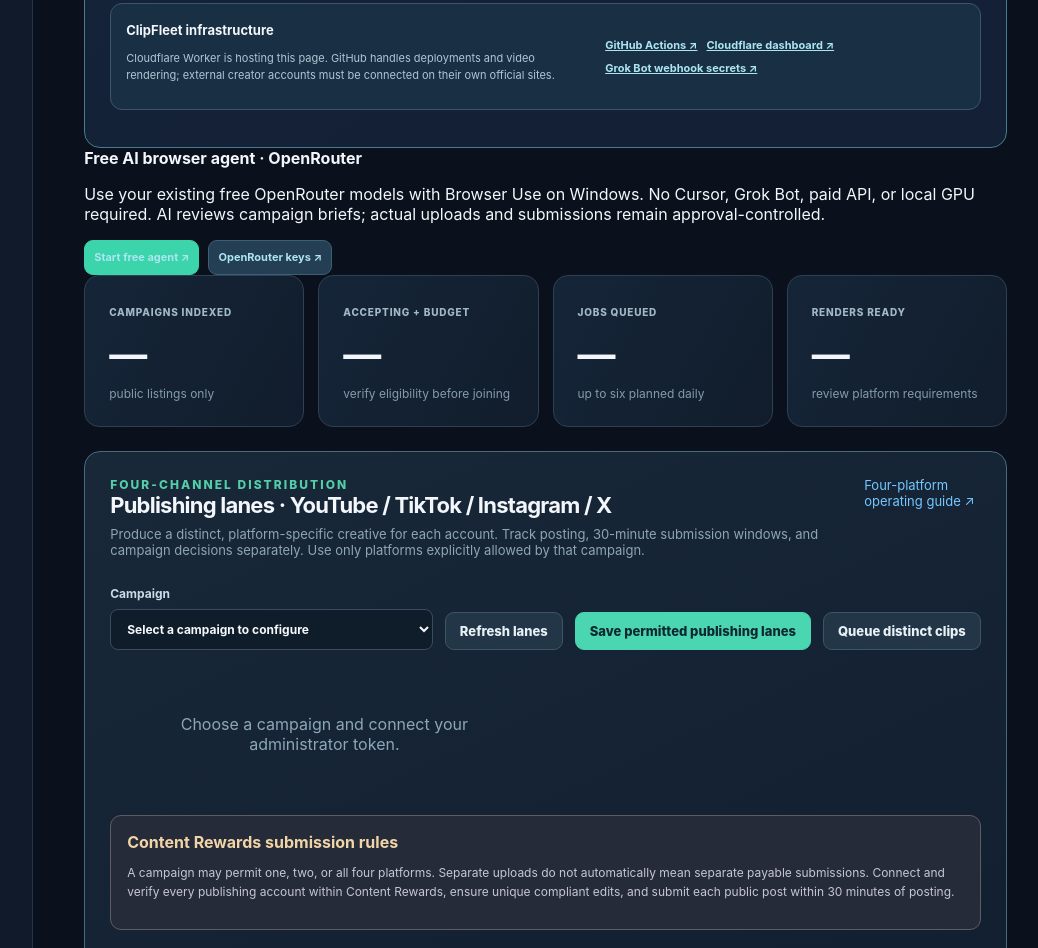
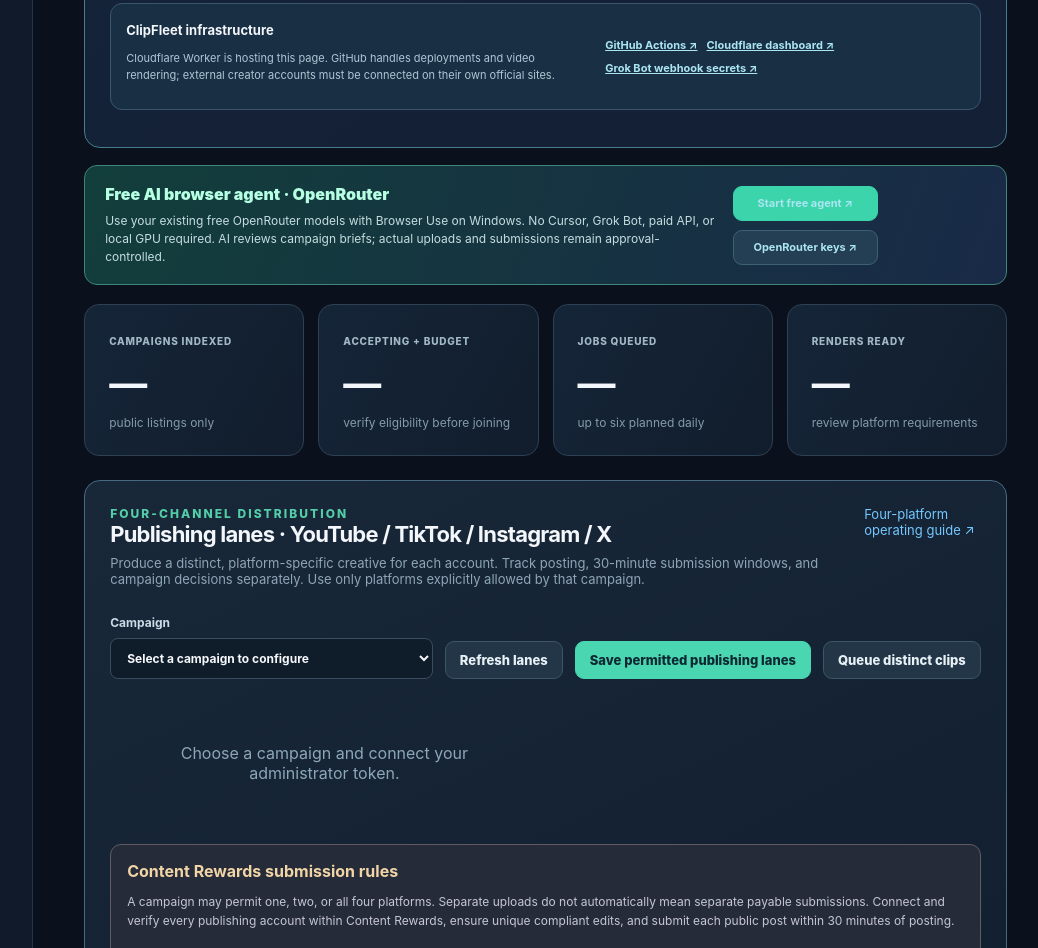
Before and after one commit to amiddlebrook/Clipfleet, a website: page public/index.html in a window 1280 px wide. Shown: the part 2137-3085 px from the top of the page, without its empty margins (222-1260 px from the left). Drawn offline with Linux system fonts and the light colour scheme; no server answers.

Commit message:
Style prominently placed free OpenRouter local browser agent setup

```diff
--- a/public/style.css
+++ b/public/style.css
@@ -156,3 +156,10 @@
 a.navitem{display:block;text-decoration:none;color:inherit}
 @media(max-width:1440px){.connection-grid{grid-template-columns:repeat(2,minmax(0,1fr))}.connection-desc{min-height:0}}
 @media(max-width:760px){.connection-grid{grid-template-columns:1fr}.connection-footer{flex-direction:column}.connection-hub .panel-head h2{font-size:21px}}
+
+/* Zero-cost OpenRouter agent launcher */
+.free-agent-notice{display:flex;align-items:center;justify-content:space-between;gap:18px;padding:18px 20px;margin:17px 0 19px;background:linear-gradient(110deg,#123e3b,#192a47);border:1px solid #3d8679;border-radius:13px}
+.free-agent-notice strong{color:#b6ffe3;font-size:16px;font-weight:900}
+.free-agent-notice p{max-width:720px;margin:8px 0 0;color:#c5dde0;line-height:1.5;font-size:12px}
+.free-agent-notice .connection-link{min-width:145px}
+@media(max-width:850px){.free-agent-notice{flex-direction:column;align-items:stretch}.free-agent-notice .connection-quicklinks{align-items:stretch}.free-agent-notice .connection-link{flex:1}}
```
